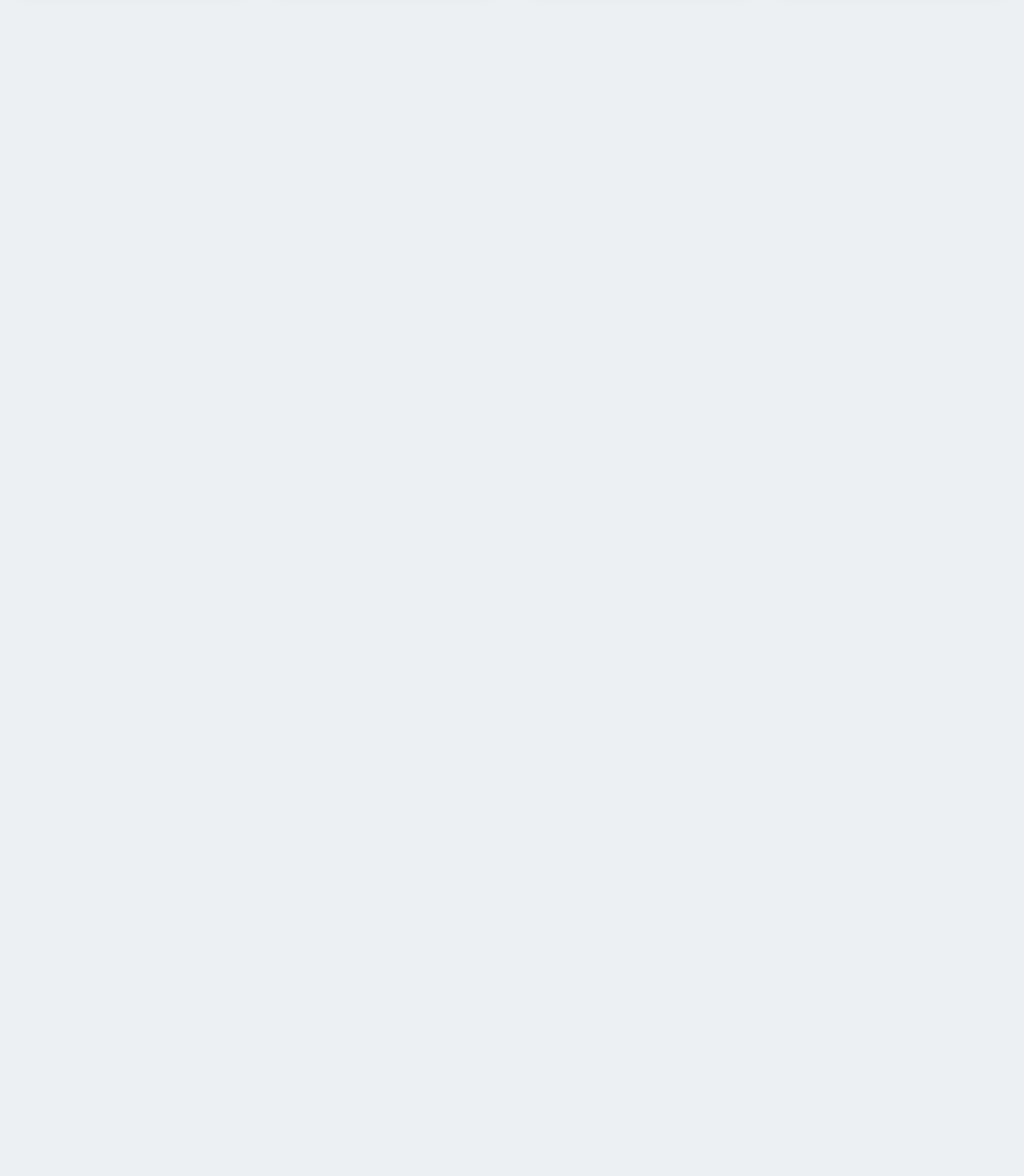
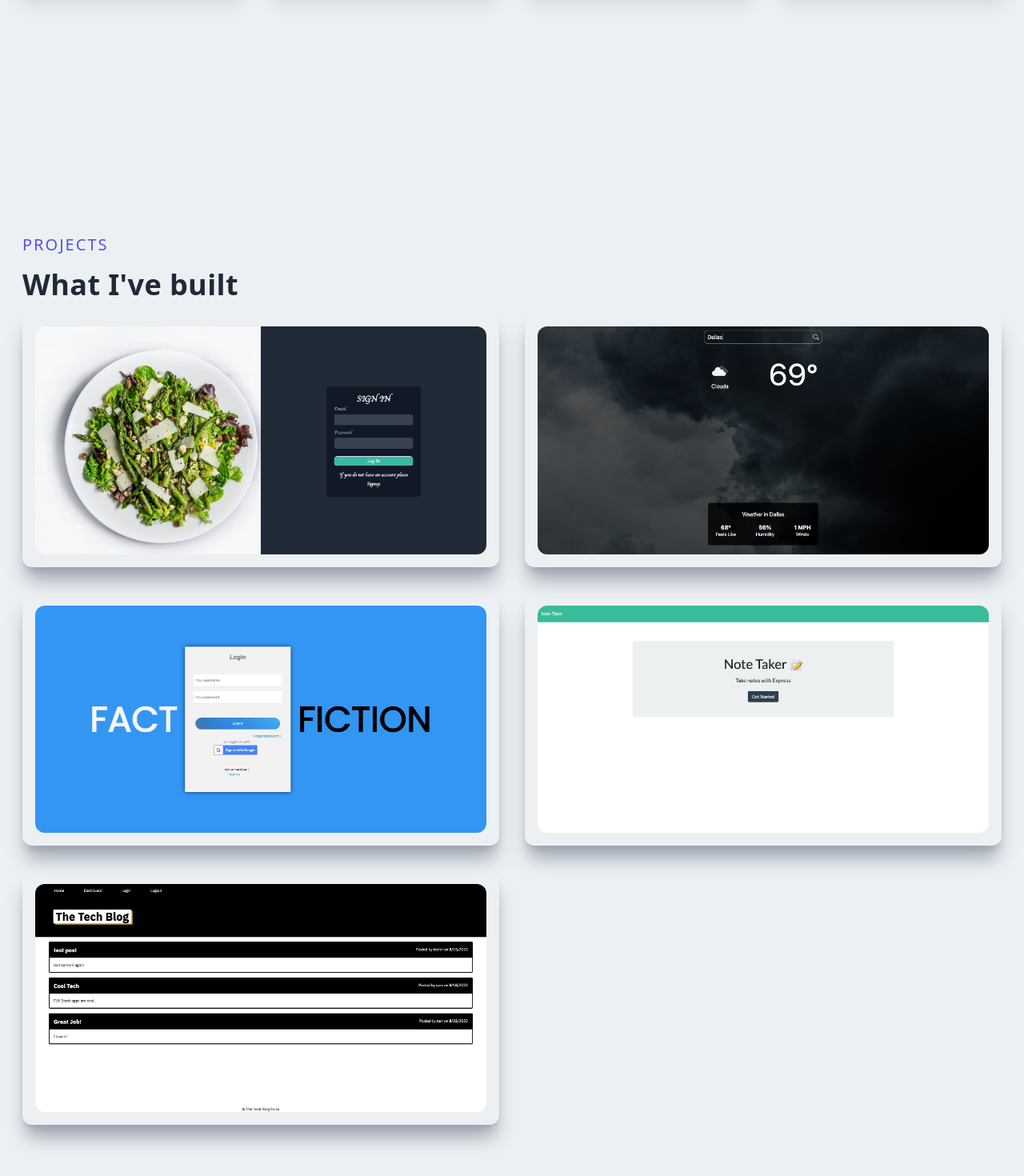
Before and after one commit to aanglin/next_portfolio, a Next.js app: page / in a window 1280 px wide. Shown: the part 2172-3642 px from the top of the page at 80% size. Before the commit the page ends 2400 px from the top, so only its background shows below. Built offline with nearby package versions, Linux system fonts and the light colour scheme.

Commit message:
added initial projects to page

```diff
--- /dev/null
+++ b/components/ProjectItems.js
@@ -0,0 +1,28 @@
+import Image from 'next/image'
+import Link from 'next/link'
+import React from 'react'
+
+
+const ProjectItems = ({title, bgImage, projectUrl}) => {
+  return (
+    <div className="relative flex items-center justify-center h-auto w-full shadow-xl shadow-gray-400 rounded-xl p-4 group hover:bg-gradient-to-r from-[#5651e5] to-[#709dff]">
+    <Image
+      className="rounded-xl group-hover:opacity-10"
+      src={bgImage}
+      alt="/"
+    />
+    <div className="hidden group-hover:block absolute top-[50%] left-[50%] translate-x-[-50%] translate-y-[-50%]">
+      <h3 className="py-3 text-2xl text-white tracking-wider text-center">
+        {title}
+      </h3>
+      <Link href={projectUrl}>
+        <p className="text-center py-3 rounded-lg bg-white text-gray-700 font-bold text-lg cursor-pointer">
+          More Info
+        </p>
+      </Link>
+    </div>
+  </div>
+  )
+}
+
+export default ProjectItems
--- /dev/null
+++ b/components/Projects.js
@@ -0,0 +1,32 @@
+import React from "react";
+import Recipe from "../public/assets/projects/recipe.png";
+import Image from "next/image";
+import Link from "next/link";
+import ProjectItems from "./ProjectItems";
+import Weather from "../public/assets/projects/Weather.png";
+import FactorFiction from "../public/assets/projects/FactorFiction.png";
+import Notes from "../public/assets/projects/Notes.png";
+import TechBlog from "../public/assets/projects/techBlog.png";
+
+
+const Projects = () => {
+  return (
+    <div className="w-full">
+      <div className="max-w-[1240px] mx-auto px-2 py-16">
+        <p className="text-xl tracking-widest uppercase text-[#5651e5]">
+          Projects
+        </p>
+        <h2 className="py-4">What I've built</h2>
+        <div className="grid md:grid-cols-2 gap-8">
+ <ProjectItems title='Recipe App' bgImage={Recipe} projectUrl='/recipe'/>
+ <ProjectItems title='Weather App' bgImage={Weather} projectUrl='/weather'/>
+ <ProjectItems title='Fact-or-Fiction App' bgImage={FactorFiction} projectUrl='/factorfiction'/>
+ <ProjectItems title='Notes App' bgImage={Notes} projectUrl='/notes'/>
+ <ProjectItems title='TechBlog App' bgImage={TechBlog} projectUrl='/techBlog'/>
+        </div>
+      </div>
+    </div>
+  );
+};
+
+export default Projects;
--- a/components/Skills.js
+++ b/components/Skills.js
@@ -4,7 +4,7 @@
   return (
     <div className="w-full lg:h-screen p-2">
       <div className="max-w-[1240px] mx-auto flex flex-col justify-center h-full">
-        <p>Skills</p>
+        <p className="py-4 uppercase text-xl tracking-widest text-[#5651e5]">Skills</p>
         <h2>What I Can Do</h2>
         <div className="grid md:grid-cols-2 lg:grid-cols-4 gap-8">
           <div className="p-6 shadow-xl rounded-xl hover:scale-105 ease-in duration-300">
--- a/pages/index.js
+++ b/pages/index.js
@@ -4,6 +4,7 @@
 import Main from "../components/Main";
 import About from "../components/About";
 import Skills from "../components/Skills";
+import Projects from "../components/Projects";
 
 export default function Home() {
   return (
@@ -17,6 +18,7 @@
       <Main />
       <About />
       <Skills />
+      <Projects />
     </div>
   );
 }
```
